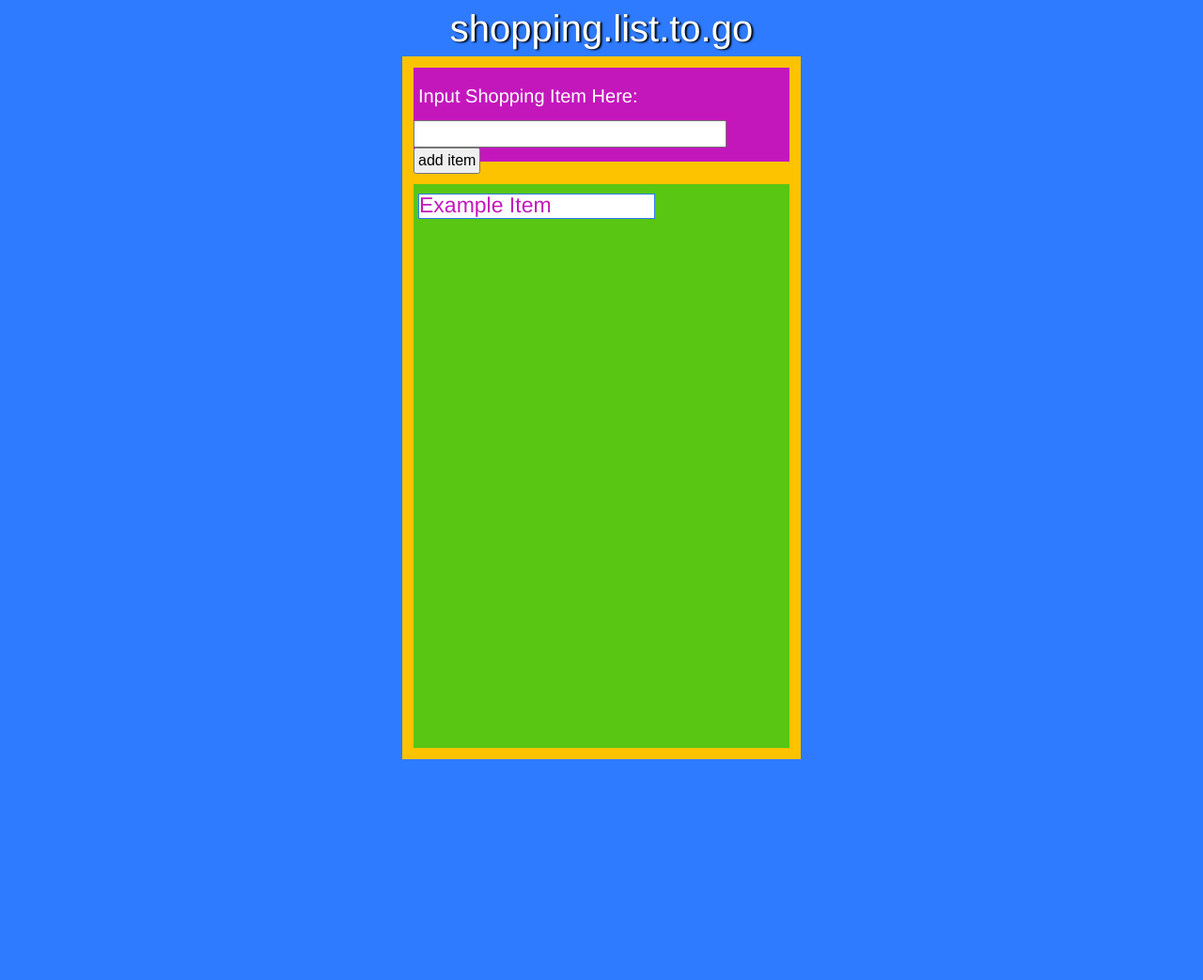
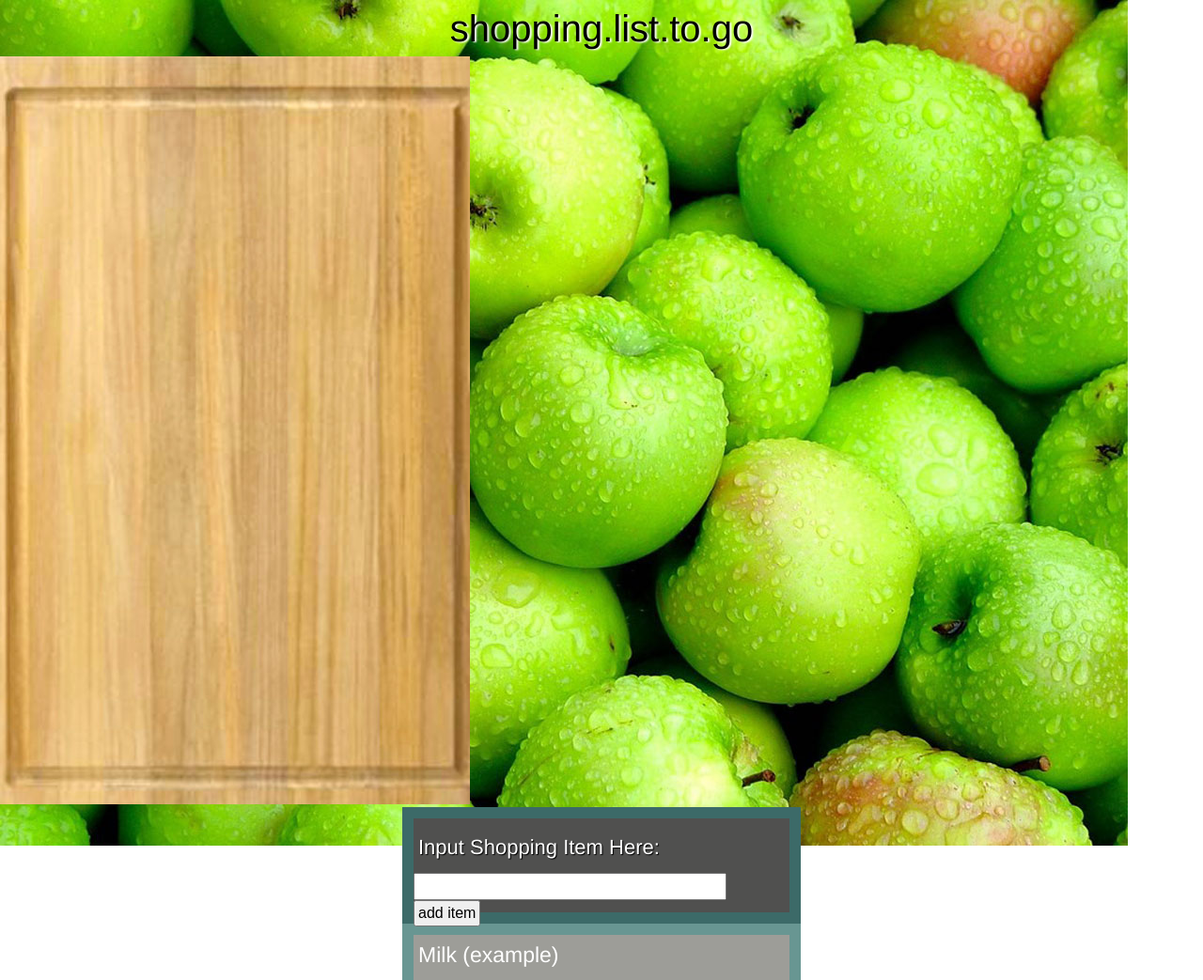
Before and after one commit to ichibangaijin/shoppingapp, a plain HTML site: page index.html in a window 1280 px wide. Shown: the top 1043 px of the page at 94% size. Before the commit the page ends 808 px from the top, so only its background shows below. Drawn offline with nearby package versions, Linux system fonts and the light colour scheme.

Commit message:
added cutting board and changed font

```diff
--- a/css/phone.css
+++ b/css/phone.css
@@ -1,42 +1,44 @@
 body {
-	background-color:#2E7BFF;
-	font-family:helvetica;
+	background-image:url(/img/apples.jpg);
+	background-repeat:no-repeat;
+	font-family: coustard, helvetica;
 	width:100%;
 }
 
 
 #logo-position {
 	font-size:40px;
-	color:white;
+	color:black;
 	padding: 10px;
 	text-align:center;
-	text-shadow: 2px 1px 2px black;
+	text-shadow: 2px 1px 2px white;
 }
 
 #container1 {
-	background-color:#c317bc;
+	background-color:#50504F;
 	width:400px;
 	height:100px;
 	margin:auto;
 }
 
 #container2 {
-	background-color:#58c613;
+	background-color:rgba(86, 87, 78, 0.58);
 	width:400px;
 	height:600px;
 	margin:auto;
 }
 
 #container1, #container2 {
-	border: 12px solid #FDC200;
+	border: 12px solid rgba(32, 142, 138, 0.42);
 }
 
 
 #inputlabel {
-	font-size: 20px;
+	font-size: 22px;
 	margin-left:5px;
 	margin-top: 20px;
 	color:white;
+	text-shadow:1px 1px 1px black;
 	display:block;
 
 }
@@ -76,12 +78,12 @@ button#additem {
 
 .new-list-item {
 	height:25px;
-	border:solid 1px #2E7BFF;
-	background-color:white;
 	width:250px;
 	display:inline-block;
 	font-size: 23px;
-	color: #c317bc;
+	font-family: helvetica;
+	color: white;
+	font-stretch: expanded;
 	}
 
 button.delete {
--- a/index.html
+++ b/index.html
@@ -10,13 +10,15 @@
 
   <link rel="stylesheet" href="css/reset.css">
 
-  <!-- This is the main css style sheet  -->
+  <!-- This is the main css style sheet -->
   <link rel="stylesheet" href="css/phone.css">
 
   <!-- these are for developing a responsive website -->
   <link rel="stylesheet" media="(min-width: 768px)" href="css/tablet.css" />
   <link rel="stylesheet" media="(min-width: 992px)" href="css/small-desktop.css" />
   <link rel="stylesheet" media="(min-width: 1200px)" href="css/large-desktop.css" />
+
+<script src="http://use.edgefonts.net/coustard:n4,n9:all;glass-antiqua:n4:all.js"></script>
 
 
 
@@ -30,6 +32,7 @@
   <div id="logo-position">
     shopping.list.to.go
   </div>
+  <img id="cuttingboard" src="/img/cuttingboard.jpg" alt="cutting board"/>
   <div id="container1">
     <label id="inputlabel" for="inputItem">Input Shopping Item Here:</label>
     <br>
@@ -43,13 +46,14 @@
 
   <div id="container2">
     <ul class="list-container">
-      <li class="new-list-item">
-        <p>Example Item</p>
+      <li id="firstitemexample" class="new-list-item">
+        <p>Milk (example)</p>
       </li>
     </ul>
 
+		</div>
 
-  </div>
+
   <!-- end of container2 -->
 
   <script src="http://ajax.googleapis.com/ajax/libs/jquery/1.10.1/jquery.min.js"></script>
@@ -57,6 +61,7 @@
     $(function () {
 
     	$("button#additem").click(function () {
+    		$("#firstitemexample").remove();
     		var item = $("input[name='inputItem']").val();
     		  if (item == ("")){
     		    alert("Please input text");
```
Also changed, not shown: img/apples.jpg (added), img/cuttingboard.jpg (added).
